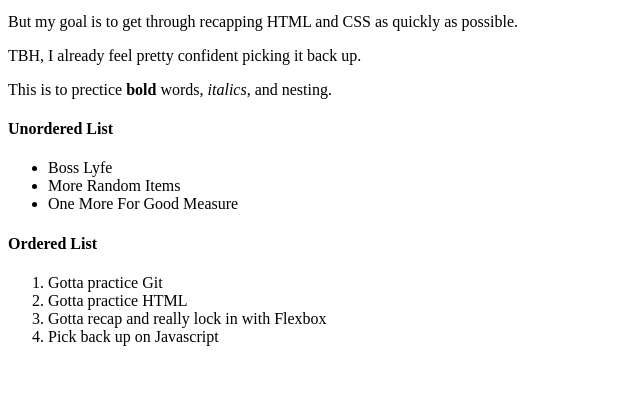
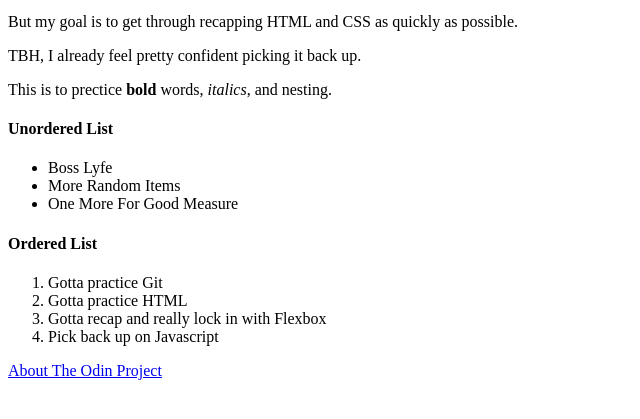
Before and after one commit to jay-its/git_test, a plain HTML site: page index.html in a window 1280 px wide. Shown: the part 101-520 px from the top of the page, without its empty margins (0-640 px from the left). Drawn offline with Linux system fonts and the light colour scheme.

Commit message:
add link for practice

```diff
--- a/index.html
+++ b/index.html
@@ -33,5 +33,6 @@
                     <li>Gotta recap and really lock in with Flexbox</li>
                     <li>Pick back up on Javascript</li>
                 </ol>
+    <a href="htttps://theodinproject.com/about">About The Odin Project</a>
 </body>
 </html>
```
